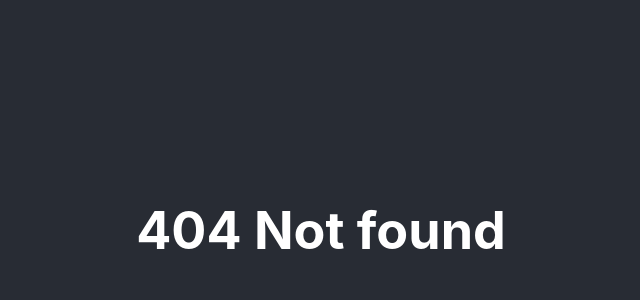
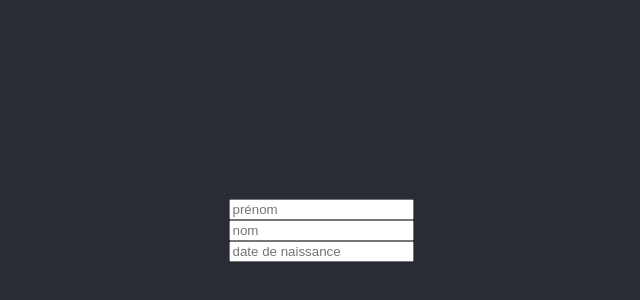
Before and after one commit to MyErickson/test-actual, a React (Create React App) app: page /informations in a window 1280 px wide. Before the commit this address had no page. Shown: the part 170-470 px from the top of the page, without its empty margins (319-959 px from the left). Built offline with nearby package versions, Linux system fonts and the light colour scheme.

Commit message:
ajout de la page information / day remaining / refactory

```diff
--- a/package.json
+++ b/package.json
@@ -8,6 +8,7 @@
     "@testing-library/user-event": "^12.1.10",
     "antd": "^4.12.3",
     "axios": "^0.21.1",
+    "moment": "^2.29.1",
     "node-sass": "^5.0.0",
     "react": "^17.0.1",
     "react-dom": "^17.0.1",
--- a/src/App/App.js
+++ b/src/App/App.js
@@ -1,7 +1,7 @@
 import React from 'react';
 import { Route, Switch } from 'react-router-dom';
 import HomeContainer from './containers/Home'
-
+import InformationContainer from './containers/Information'
 import './App.scss';
 
 const App = () =>{
@@ -11,7 +11,7 @@ const App = () =>{
       <Switch>
         <Route exact path="/acceuil/" component={ HomeContainer } />
         <Route exact path="/acceuil/:id" component={ HomeContainer } />
-        {/* <Route path="/information" component={} /> */}
+        <Route path="/informations" component={InformationContainer} />
         <Route render={() => <h1>404 Not found</h1>} />
       </Switch>
       </header>
--- a/src/App/components/Home/Home.js
+++ b/src/App/components/Home/Home.js
@@ -1,6 +1,7 @@
 
 import React, { Component } from 'react';
 import { NavLink } from 'react-router-dom';
+import moment from 'moment'
 
 import './Home.scss';
 
@@ -8,7 +9,9 @@ class Home extends Component {
 
         state={
             firstName:"",
-            birthday:""
+            lastName:"",
+            birthdayState:"",
+            dayRemaining:" ?? "
         }
 
     componentDidMount(){
@@ -16,43 +19,54 @@ class Home extends Component {
         const { id = 2 } = this.props.match.params
 
         user_Action(id)
+    }
+
+    componentDidUpdate(prevProps){
+         const { first_name , last_name ,birthday = "1993-10-16"} = this.props.info_User
+
+         const { firstName,lastName, birthdayState } = this.state
+
+        if(first_name !==  firstName || last_name !== lastName || birthday !== birthdayState ){
+
+            let dayRemaining = this.dateBirdthday(birthday)
+
+            this.setState({
+                firstName:first_name,
+                lastName:last_name,
+                birthdayState:birthday,
+                dayRemaining
+            })
+        }
+    }
+
+
+    dateBirdthday =( birthday)=>{
+        let split = birthday.split('-')
+        split[0] = "2021"
+
+       let date = split.join()
+       let date1  = moment(date)
+       let date2  = moment().startOf('day')
+
+       return    Math.round(moment.duration( date1 - date2 ).asDays())
 
     }
 
-    componentDidUpdate(prevProps){
-         const { name , year } = this.props.info_User
 
-
-         const { firstName,birthday } = this.state
-
-        if(name !==  firstName || year !== birthday ){
-            this.setState({
-                firstName:name,
-                birthday:year
-            })
-        }
-
-    }
-
-    goToPageInformation=()=>{
-
-
-    }
 
     render() {
 
-        const { firstName , birthday} =this.state
+        const { firstName , lastName , dayRemaining} =this.state
 
         return(
             <div className="Acceuil">
                 <header className="Acceuil-header ">
                     <p>
-                {`Bonjour ${firstName} votre anniversaire est dans ${birthday} jours.`}
+                        {`Bonjour ${firstName +' '+ lastName} votre anniversaire est dans ${dayRemaining} jours.`}
                     </p>
                     <NavLink
                         className="Accueil-header-link"
-                onClick={()=>this.goToPageInformation()}
-                to={'/information'}
+                        to={'/informations'}
 
                     >
                         Si cela est incorrect vous pouvez modifier les informations sur votre page informations
--- a/src/App/components/Informations/Informations.js
+++ b/src/App/components/Informations/Informations.js
@@ -0,0 +1,78 @@
+
+import React, { Component } from 'react';
+import { Input } from 'antd';
+
+import './Informations.scss';
+
+class Home extends Component {
+
+        state={
+            firstName:"",
+            birthday:"",
+            lastName:"",
+            lockRequest:false,
+            id:undefined
+
+        }
+
+        componentDidMount(){
+            const { id = 2 } = this.props.match.params
+
+            this.setState({
+                id
+            })
+        }
+
+
+    handleChangeState=(event)=>{
+
+        const { name , value } = event.target
+        this.setState({
+            [name]:value
+        })
+
+    }
+
+    handleSubmit=(event)=>{
+       const { information_Action } = this.props
+       const { firstName ,lastName , birthday , id } = this.state
+
+       const data = {}
+       data.first_Name = firstName
+       data.last_Name = lastName
+       data.birthday = birthday
+       data.id = id
+
+        if(event.keyCode === 13){
+
+            console.log("envoyer")
+            information_Action(data)
+        }
+    }
+
+    render() {
+
+        const { firstName , birthday , lastName} =this.state
+
+        return(
+            <div className="Information">
+                <form className="Information-header" onKeyDown={(e)=>{this.handleSubmit(e)}} >
+                    <Input placeholder="prénom"
+                        name="firstName"
+                        value={firstName}
+                        onChange={(e)=>{this.handleChangeState(e)}}/>
+                    <Input placeholder="nom"
+                        name="lastName"
+                        value={lastName}
+                        onChange={(e)=>{this.handleChangeState(e)}}/>
+                    <Input placeholder="date de naissance"
+                        name="birthday"
+                        value={birthday}
+                        onChange={(e)=>{this.handleChangeState(e)}}/>
+
+                </form>
+            </div>
+        )}
+}
+
+export default Home ;
--- /dev/null
+++ b/src/App/components/Informations/Informations.scss
@@ -0,0 +1,17 @@
+.Information {
+  text-align: center;
+
+  .Information-header {
+    background-color: #282c34;
+    min-height: 100vh;
+    display: flex;
+    flex-direction: column;
+    align-items: center;
+    justify-content: center;
+    font-size: calc(10px + 2vmin);
+    color: white;
+
+  }
+
+
+}
--- /dev/null
+++ b/src/App/containers/Information.js
@@ -0,0 +1,20 @@
+import { connect } from 'react-redux';
+import Information from '../components/Informations/Informations';
+import { put_Information } from '../store/actionCreator/Informations';
+
+const mapStateToProps = state => ({
+    info_User: state.info_User,
+});
+
+const mapDispatchToProps = dispatch => ({
+    information_Action: (id) => {
+    dispatch(put_Information(id));
+  },
+});
+
+const InformationContainer = connect(
+  mapStateToProps,
+  mapDispatchToProps,
+)(Information);
+
+export default InformationContainer;
--- /dev/null
+++ b/src/App/store/actionCreator/Informations.js
@@ -0,0 +1,6 @@
+import {  PUT_INFORMATION} from '../reducer'
+
+export const put_Information=(data)=>({
+    type:PUT_INFORMATION,
+    data
+})
--- a/src/App/store/ajaxMiddleware.js
+++ b/src/App/store/ajaxMiddleware.js
@@ -1,7 +1,8 @@
 import axios from 'axios';
 
-import {  GET_USER } from './reducer'
+import {  GET_USER,PUT_INFORMATION } from './reducer'
 import { request_Get_User } from './request/Home'
+import { request_Put_Info } from './request/Informations'
 
 
 const ajaxMiddleware = store => next => async (action) => {
@@ -23,6 +24,17 @@ const ajaxMiddleware = store => next => async (action) => {
 
     break;
 
+    case PUT_INFORMATION :
+      next(action);
+      console.log("🚀 ~ file: ajaxMiddleware.js ~ line 29 ~ ajaxMiddleware ~ action", action)
+
+      let valueInfo ={}
+      valueInfo.action = action
+      valueInfo.store = store
+
+      await request_Put_Info(valueInfo)
+
+    break;
 
     default:
       next(action);
--- a/src/App/store/reducer.js
+++ b/src/App/store/reducer.js
@@ -12,7 +12,8 @@ const initialState = {
 
 export const INFO_USER = "INFO_USER"
 export const GET_USER = "GET_USER"
-
+export const UPDATE_INFORMATION ="UPDATE_INFORMATION"
+export const  PUT_INFORMATION = "PUT_INFORMATION"
 
 /**
  * Traitements
--- a/src/App/store/request/Home.js
+++ b/src/App/store/request/Home.js
@@ -10,7 +10,8 @@ export const request_Get_User= async (value)=>{
 
 
     try{
-        const res = await axios.get(`unknown/${id}`)
+        const res = await axios.get(`users/${id}`)
+        console.log("🚀 ~ file: Home.js ~ line 14 ~ constrequest_Get_User= ~ res", res)
 
         store.dispatch(info_User_Action(res.data.data))
 
--- /dev/null
+++ b/src/App/store/request/Informations.js
@@ -0,0 +1,29 @@
+import axios from 'axios';
+import {info_User_Action} from "../actionCreator/Home"
+
+
+export const request_Put_Info= async (value)=>{
+
+    const { id,first_Name, last_Name , birthday } = value.action.data
+
+    const { store } = value
+
+
+
+    try{
+        const res = await axios.put(`users/${id}`,{
+            first_Name,
+            last_Name,
+            birthday
+        })
+
+
+        store.dispatch(info_User_Action(res.data))
+
+    }catch(err){
+
+
+        store.dispatch(info_User_Action(false))
+    }
+
+}
```
Lines whose indentation alone changed are shown as unchanged.
